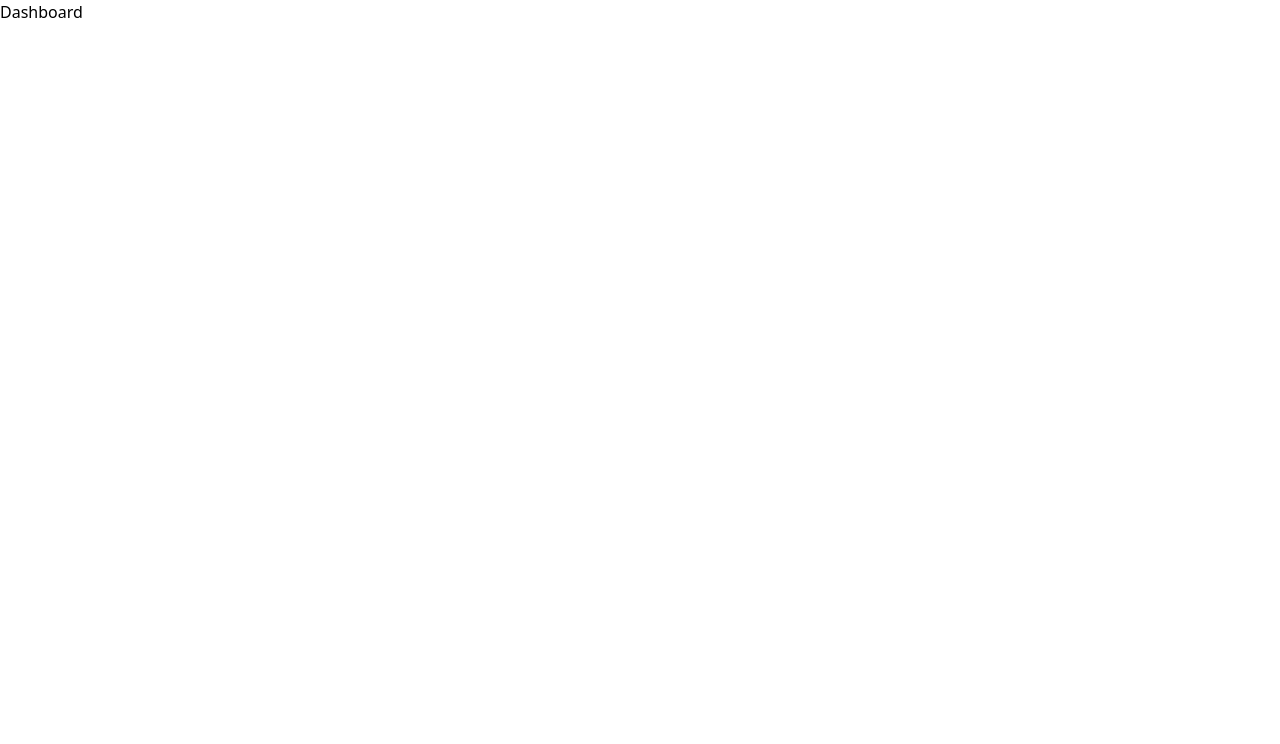
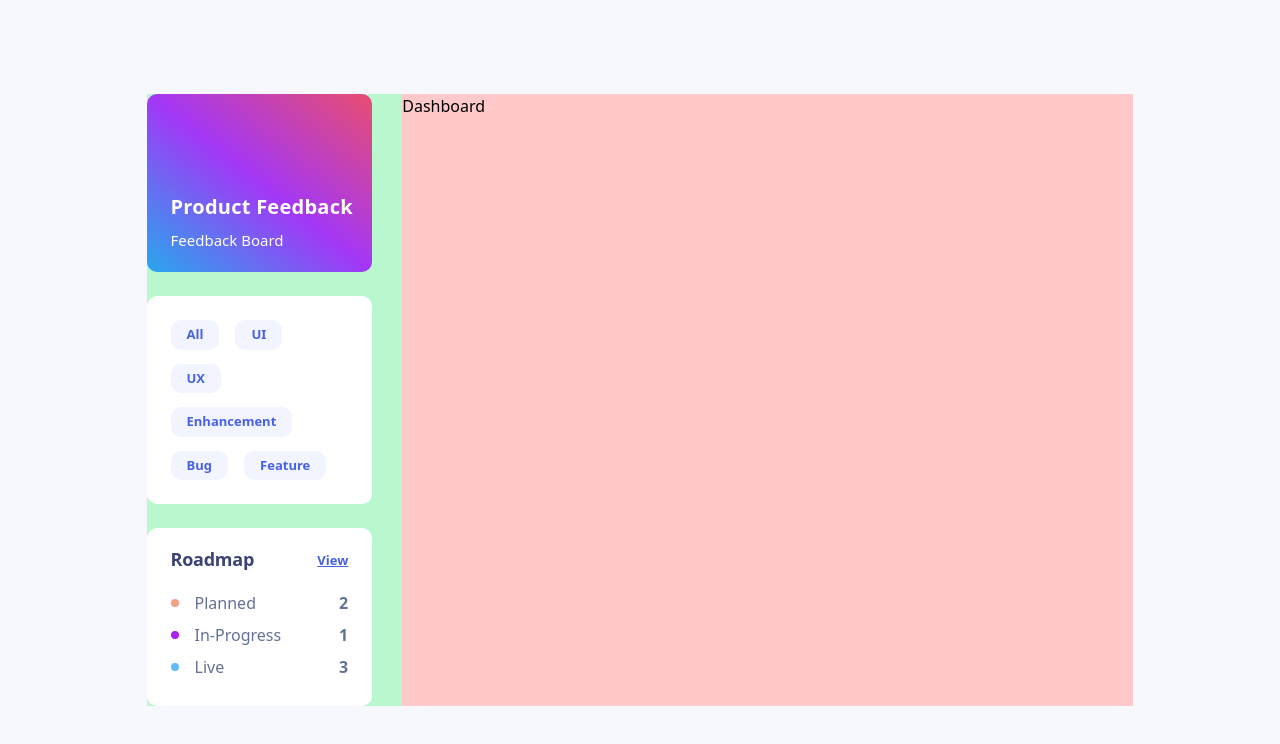
Before and after one commit to KhatunaGG/product-feedback-app, a Next.js app: page / in a window 1280 px wide. Shown: the top 744 px of the page. Built offline with nearby package versions, Linux system fonts and the light colour scheme.

Commit message:
added: nav markup

```diff
--- /dev/null
+++ b/src/app/commons/data.ts
@@ -0,0 +1,8 @@
+export enum OptionsEnum {
+  All = 'All',
+  UI = 'UI',
+  UX = 'UX',
+  Enhancement = 'Enhancement',
+  Bug = 'Bug',
+  Feature = 'Feature',
+}
--- /dev/null
+++ b/src/app/components/__atoms/close/Close.tsx
@@ -0,0 +1,25 @@
+import React from "react";
+
+const Close = () => {
+  return (
+    <svg
+      width="17"
+      height="17"
+      viewBox="0 0 17 17"
+      fill="none"
+      xmlns="http://www.w3.org/2000/svg"
+    >
+      <g id="Group 3">
+        <path
+          id="Combined Shape"
+          fillRule="evenodd"
+          clipRule="evenodd"
+          d="M8.13173 6.01041L2.12132 0L0 2.12132L6.01041 8.13173L0 14.1421L2.12132 16.2635L8.13173 10.253L14.1421 16.2635L16.2635 14.1421L10.253 8.13173L16.2635 2.12132L14.1421 0L8.13173 6.01041Z"
+          fill="white"
+        />
+      </g>
+    </svg>
+  );
+};
+
+export default Close;
--- /dev/null
+++ b/src/app/components/__atoms/index.ts
@@ -0,0 +1 @@
+export { default as Close } from "./close/Close";
--- /dev/null
+++ b/src/app/components/__molecules/index.ts
@@ -0,0 +1 @@
+export { default as NavTitle } from "./navTitle/NavTitle";
--- /dev/null
+++ b/src/app/components/__molecules/navTitle/NavTitle.tsx
@@ -0,0 +1,50 @@
+// import React from "react";
+
+// const NavTitle = () => {
+//   return (
+//     <section
+//       style={{
+//         background:
+//           "linear-gradient(to top right, #28A7ED 0%, #A337F6 50%, #E84D70 100%)",
+//       }}
+//       className="w-full rounded-[10px] pl-6 pb-6 min-h-[178px] flex flex-col justify-end pl-6 pb-6 text-white"
+//     >
+//       <div className="flex flex-col gap-4">
+//         <h1 className="font-bold text-[20px] leading-[100%] tracking-[0.25px]">
+//           product feedback
+//         </h1>
+//         <p className="font-medium text-[15px] leading-[100%]">Feedback Board</p>
+//       </div>
+//       <div className="flex md:hidden">x</div>
+//     </section>
+//   );
+// };
+
+// export default NavTitle;
+
+import React from "react";
+import { Close } from "../../__atoms";
+
+const NavTitle = () => {
+  return (
+    <section
+      style={{
+        background:
+          "linear-gradient(to top right, #28A7ED 0%, #A337F6 50%, #E84D70 100%)",
+      }}
+      className="w-full md:rounded-[10px] px-6 md:px-0 md:pl-6 md:pb-6 min-h-[72px] md:min-h-[178px] flex flex-row items-center justify-between md:flex-col md:items-start md:justify-end  text-white"
+    >
+      <div className="flex flex-col gap-4">
+        <h1 className="font-bold text-[20px] leading-[100%] tracking-[0.25px]">
+          Product Feedback
+        </h1>
+        <p className="font-medium text-[15px] leading-[100%]">Feedback Board</p>
+      </div>
+      <div className="flex md:hidden">
+        <Close />
+      </div>
+    </section>
+  );
+};
+
+export default NavTitle;
--- a/src/app/components/__organism/index.ts
+++ b/src/app/components/__organism/index.ts
@@ -1 +1,4 @@
 export { default as Dashboard } from "./dashboard/Dashboard";
+export { default as Nav } from "./nav/Nav";
+export { default as NavOptions } from "./navOptions/NavOptions";
+export { default as NavRoadMap } from "./navRoadMap/NavRoadMap";
--- /dev/null
+++ b/src/app/components/__organism/nav/Nav.tsx
@@ -0,0 +1,35 @@
+// import React from 'react'
+// import { NavTitle } from '../../__molecules'
+
+// const Nav = () => {
+//   return (
+//     <div className='w-full flex md:gap-[10px] lg:flex-col lg:gap-6 rounded-[10px] justify-between'>
+//       <NavTitle />
+//       <div>NavOptions</div>
+//       <div>RoadMap</div>
+//     </div>
+//   )
+// }
+
+// export default Nav
+
+import React from "react";
+import { NavTitle } from "../../__molecules";
+import NavOptions from "../navOptions/NavOptions";
+import NavRoadMap from "../navRoadMap/NavRoadMap";
+
+const Nav = () => {
+  return (
+    <div className="w-full  md:gap-[10px] lg:gap-6 rounded-[10px] md:grid grid-cols-3 lg:grid-cols-1">
+      <NavTitle />
+      <div className="hidden md:flex">
+        <NavOptions />
+      </div>
+      <div className="hidden md:flex">
+        <NavRoadMap />
+      </div>
+    </div>
+  );
+};
+
+export default Nav;
--- /dev/null
+++ b/src/app/components/__organism/navOptions/NavOptions.tsx
@@ -0,0 +1,21 @@
+import { OptionsEnum } from "@/app/commons/data";
+import React from "react";
+
+const NavOptions = () => {
+  return (
+    <div className="min-h-[178px] p-6 flex flex-wrap gap-x-4 gap-y-[14px] bg-white rounded-[10px]">
+      {Object.values(OptionsEnum).map((item, i) => {
+        return (
+          <button
+            key={`${item}-${i}`}
+            className="py-[5px] px-4 bg-[#F2F4FF] rounded-[10px]  text-[#4661E6] font-semibold text-[13px] "
+          >
+            {item}
+          </button>
+        );
+      })}
+    </div>
+  );
+};
+
+export default NavOptions;
--- /dev/null
+++ b/src/app/components/__organism/navRoadMap/NavRoadMap.tsx
@@ -0,0 +1,47 @@
+import Link from "next/link";
+import React from "react";
+
+const NavRoadMap = () => {
+  return (
+    <div className="w-full min-h-[178px] bg-white px-6 py-[19px] flex flex-col gap-6 rounded-[10px]">
+      <div className="w-full flex items-center justify-between">
+        <h2 className="font-bold text-[18px] leading-[100%] tracking-[-0.25px] text-[#3A4374]">
+          Roadmap
+        </h2>
+        <Link href={"#"}>
+          <button className="underline text-[#4661E6] font-semibold text-[13px] leading-[100%]">
+            View
+          </button>
+        </Link>
+      </div>
+
+      <div className="w-full flex flex-col gap-4">
+        <div className="flex items-center justify-between">
+          <div className="w-full flex gap-4 items-center">
+            <div className="w-2 h-2 bg-[#F49F85] rounded-full"></div>
+            <p className="font-regular text-base leading-[100%] text-[#647196]">Planned</p>
+          </div>
+          <p className="font-bold text-base leading-[100%] text-[#647196]">2</p>
+        </div>
+
+        <div className="flex items-center justify-between">
+          <div className="w-full flex gap-4 items-center">
+            <div className="w-2 h-2 bg-[#AD1FEA] rounded-full"></div>
+            <p className="font-regular text-base leading-[100%] text-[#647196]">In-Progress</p>
+          </div>
+          <p className="font-bold text-base leading-[100%] text-[#647196]">1</p>
+        </div>
+
+        <div className="flex items-center justify-between">
+          <div className="w-full flex gap-4 items-center">
+            <div className="w-2 h-2 bg-[#62BCFA] rounded-full"></div>
+            <p className="font-regular text-base leading-[100%] text-[#647196]">Live</p>
+          </div>
+          <p className="font-bold text-base leading-[100%] text-[#647196]">3</p>
+        </div>
+      </div>
+    </div>
+  );
+};
+
+export default NavRoadMap;
--- a/src/app/page.tsx
+++ b/src/app/page.tsx
@@ -1,11 +1,17 @@
 // import Image from "next/image";
-import { Dashboard } from "./components/__organism";
+import { Dashboard, Nav } from "./components/__organism";
 
 export default function Home() {
   return (
-    <div className="w-full h-full min-h-screen bg-">
-      <Dashboard />
-
+    <div className="w-full h-full min-h-screen  bg-[#F7F8FD] md:px-[5.07%] md:pt-[56px] md:pb-[113px] lg:px-[11.45%] lg:pt-[94px] lg:pb-[129px] flex  justify-start">
+      <div className="w-full bg-green-200 flex flex-col justify-start md:gap-10 lg:gap-[30px] lg:flex-row">
+        <div className="w-full lg:w-[22.95%]">
+          <Nav />
+        </div>
+        <div className="w-full lg:w-[74.34%] bg-red-200 px-6 md:px-0">
+          <Dashboard />
+        </div>
+      </div>
     </div>
   );
 }
```
Also changed, not shown: public/assets/close.svg (added).
